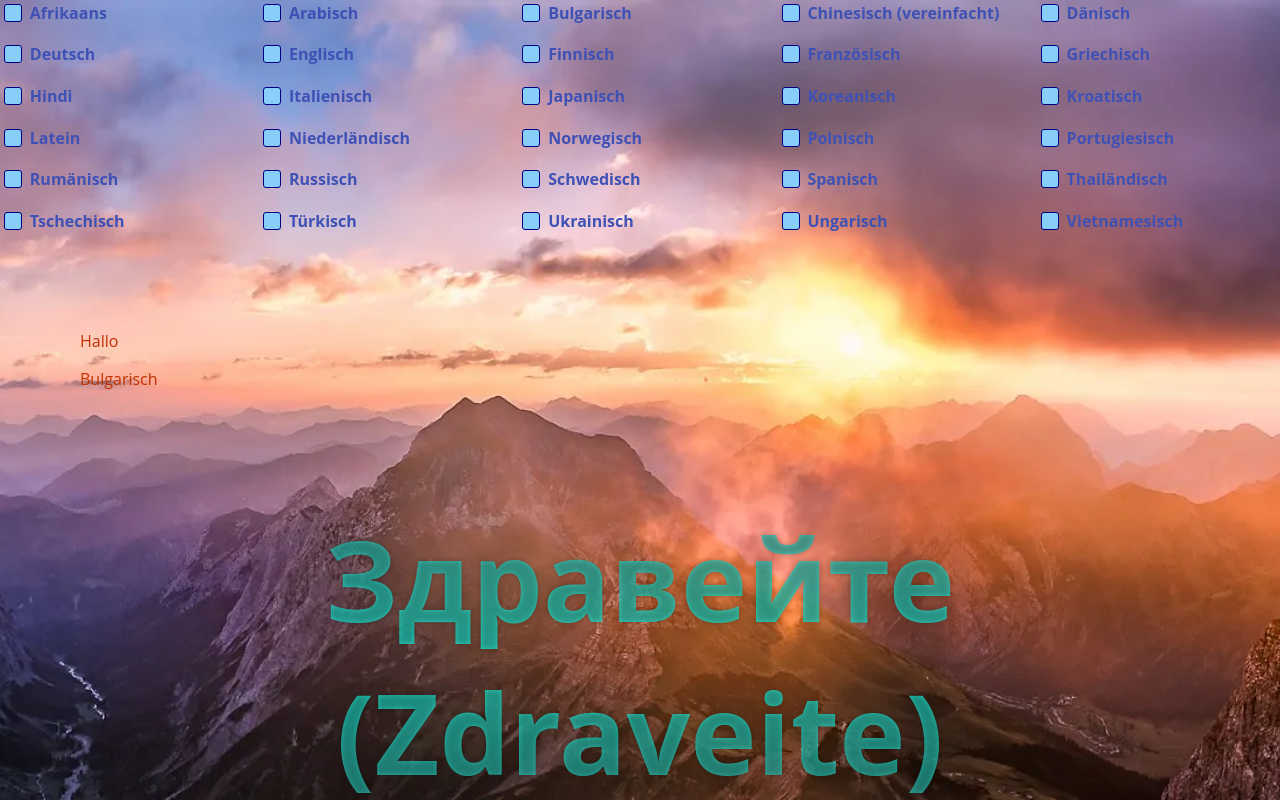
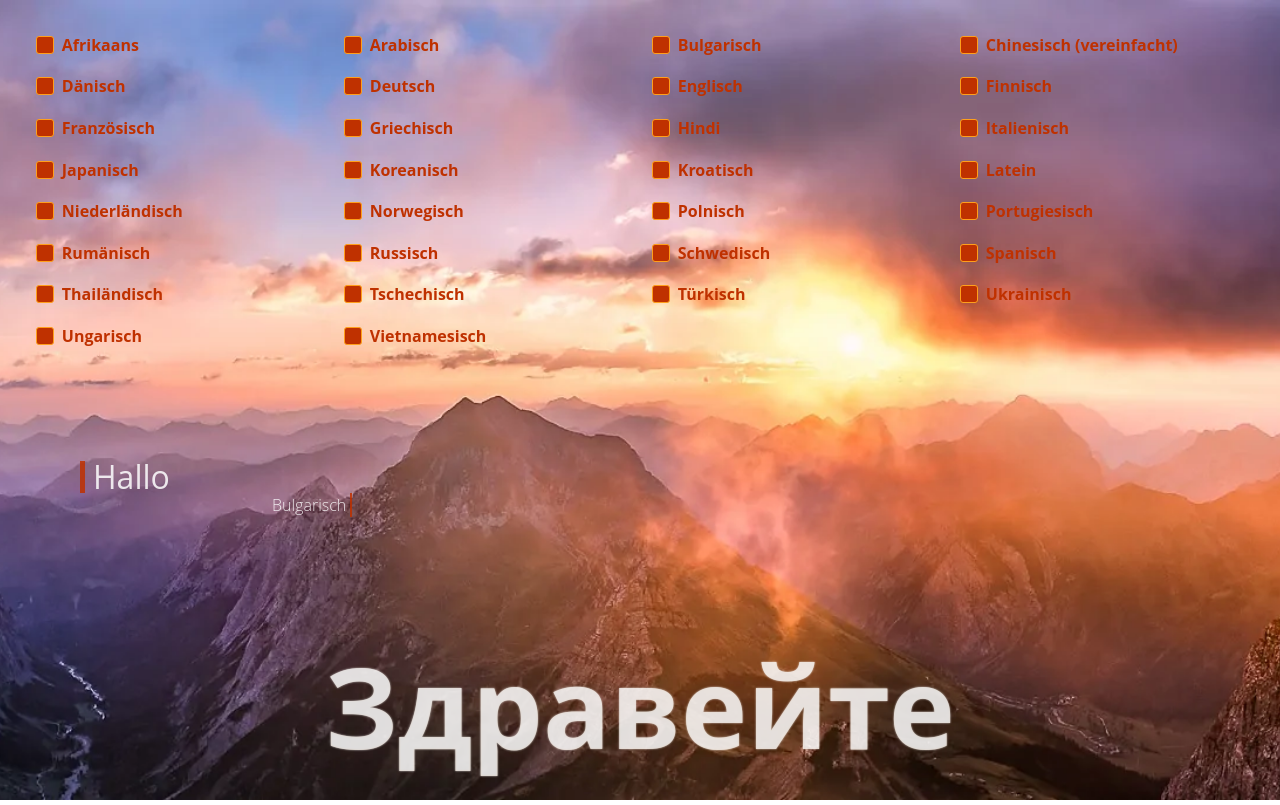
Before and after one commit to philipasdf/hello-world-with-openai, a Vue app in the folder hello-openai/: page / in a window 1280 px wide. Built offline with nearby package versions, Linux system fonts and the light colour scheme.

Commit message:
styling is still shit but a little better

```diff
--- a/hello-openai/src/assets/main.css
+++ b/hello-openai/src/assets/main.css
@@ -1,24 +1,12 @@
 :root {
-    /**
-    * from coolors.co (searching for 'happy colors')
-    * yellow background: #fee440
-    * brown: #BF3100
-    * orange dark: #FF9F1C
-    * orange light: #FFBF69
-    * white: #FFFFFF
-    * orange red: #EF767A
-    * cyan light: #CBF3F0
-    * cyan dark: #2EC4B6
-    */
     --background: #fee440;
     --primary: #BF3100;
     --secondary: #FF9F1C;
+    --secondary-rgb: rgb(240, 239, 238);
     --tertiary: #2EC4B6;
     --tertiary-rgb: 46, 196, 182;
-    --tertiary-light: #18ffe8;
-    --tertiary-light-rgb: 24, 255, 232;
-    --tertiary-lighter: #CBF3F0;
-    --tertiary-lighter-rgb: 203, 243, 240;
+    --tertiary-light-rgb: rgb(249, 207, 159);
+    --tertiary-lighter-rgb: rgb(255, 255, 255);
 }
 
 body {
--- a/hello-openai/src/components/DisplayHelloContainer.vue
+++ b/hello-openai/src/components/DisplayHelloContainer.vue
@@ -9,8 +9,9 @@ defineProps({
 <template>
   <div class="main-container">
     <div class="hello-container">
-      <p class="random-text">{{ randomText }}</p>
-      <p class="language-name">{{ languageName }}</p>
+      <span class="text random-text">{{ randomText }}</span>
+      <br />
+      <span class="text language-name">{{ languageName }}</span>
       <p class="translated-text">{{ translatedText }}</p>
     </div>
   </div>
@@ -24,23 +25,41 @@ defineProps({
   padding: 5rem;
   min-height: 50%;
 }
+.text {
+  color: white;
+  opacity: 0.85;
+
+  &.random-text {
+    font-size: 2em;
+    font-weight: normal;
+    padding: 0.5rem;
+    padding-right: 12rem;
+    border-left: 5px solid var(--primary);
+  }
+
+  &.language-name {
+    font-size: 1em;
+    font-weight: lighter;
+    padding: 0.25rem;
+    padding-left: 12rem;
+    border-right: 2px solid var(--primary);
+  }
+}
 
 .translated-text {
   background-size: cover;
   font-family: "Noto Sans", sans-serif;
   font-size: 7em;
   font-weight: bold;
-  opacity: 0.8;
-  text-shadow: 0 0 5px rgba(0, 0, 0, 0.3);
+  opacity: 0.85;
   text-align: center;
+  text-shadow: 0 0 2px white;
   background: linear-gradient(
     0,
-    rgb(var(--tertiary-rgb)),
-    rgb(var(--tertiary-light-rgb)),
-    rgb(var(--tertiary-rgb))
+    var(--tertiary-light-rgb),
+    var(--tertiary-lighter-rgb)
   );
   -webkit-background-clip: text;
   -webkit-text-fill-color: transparent;
-  transition: all 0.2s ease-in-out;
 }
 </style>
--- a/hello-openai/src/components/HomePage.vue
+++ b/hello-openai/src/components/HomePage.vue
@@ -54,6 +54,7 @@ function onLanguageChecked() {
   grid-template-columns: repeat(auto-fill, minmax(15rem, 1fr));
   grid-gap: 1rem;
   justify-items: left;
+  padding: 2rem;
 
   @media (max-width: 768px) {
     grid-template-columns: repeat(auto-fill, minmax(5rem, 1fr));
@@ -72,19 +73,19 @@ function onLanguageChecked() {
 }
 
 .checkbox-container input[type="checkbox"]:checked {
-  background: #87cefa;
-  border-color: #000080;
+  background: var(--primary);
+  border-color: var(--secondary);
 }
 
 .checkbox-container input[type="checkbox"]:hover {
-  box-shadow: 0 0 0 3px rgba(63, 81, 181, 0.45);
+  box-shadow: 0 0 0 3px var(--secondary-rgb);
   transition: all 0.3s ease-in-out;
   cursor: pointer;
 }
 
 .labelSelected {
   font-weight: bold;
-  color: #3f51b5;
+  color: var(--primary);
 }
 
 input[type="checkbox"] {
@@ -98,5 +99,6 @@ span {
   line-height: 1rem;
   padding: 0.3rem;
   vertical-align: middle;
+  color: var(--secondary);
 }
 </style>
```
